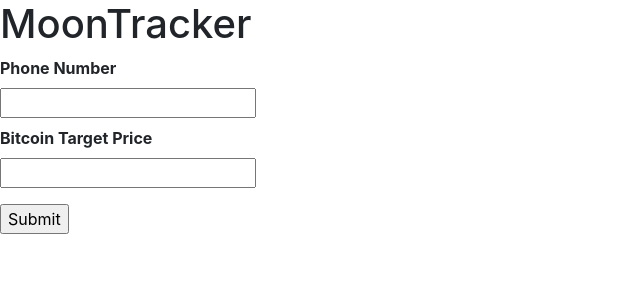
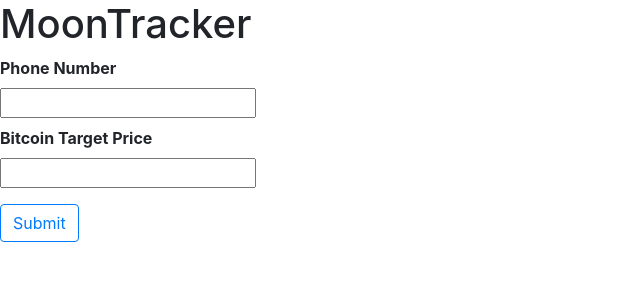
Before and after one commit to BalaRamachandren/impe, a Flask app: page / in a window 1280 px wide. Shown: the top 300 px of the page, without its empty margins (0-640 px from the left). Run offline with Flask 3, Linux system fonts and the light colour scheme; some libraries are stand-ins or nearby versions.

Commit message:
commiting so I can merge

```diff
--- a/templates/index.html
+++ b/templates/index.html
@@ -16,7 +16,7 @@
                 <dt>{{ render_field(form.phone_number) }}</dt>
                 <dt>{{ render_field(form.target_price) }}</dt>
             </dl>
-            <input type=submit value=Submit>
+            <input type=submit value=Submit class="btn btn-outline-primary">
         </form>
 
         {% with messages = get_flashed_messages() %}
```
